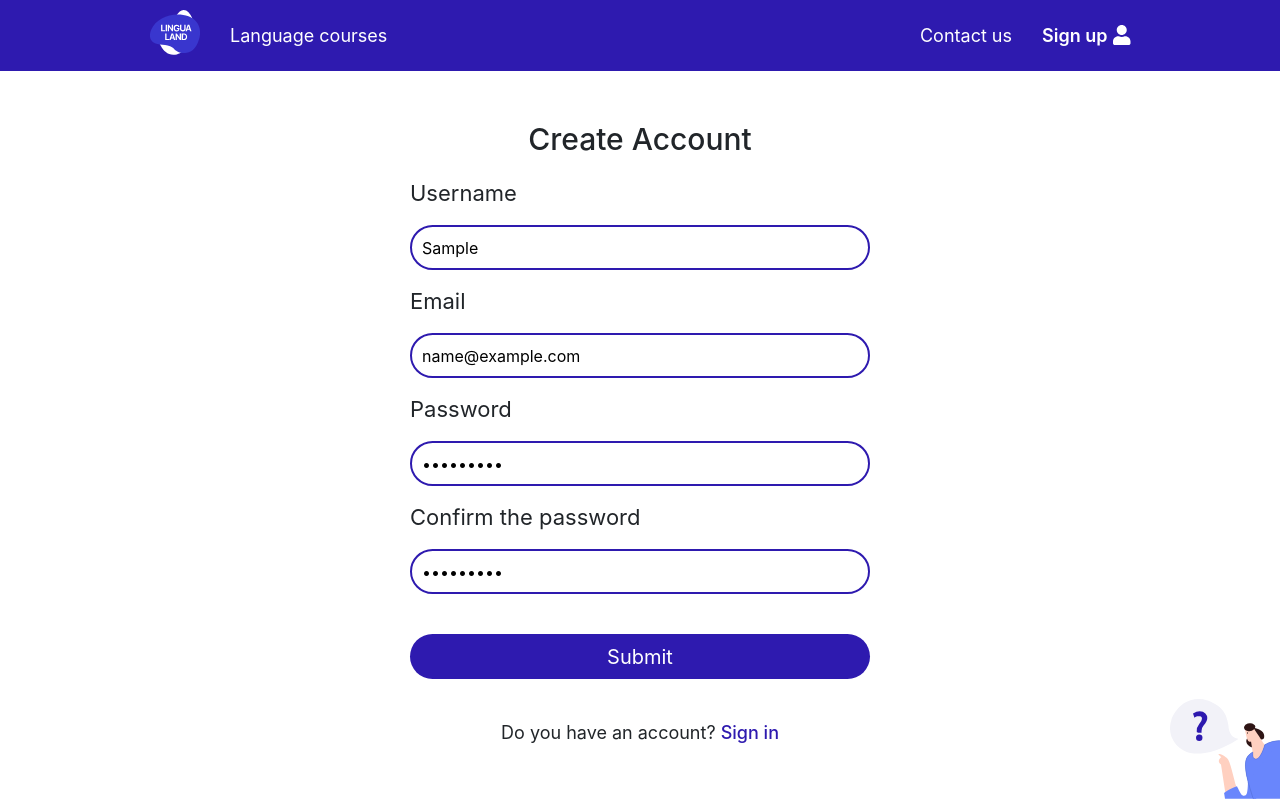
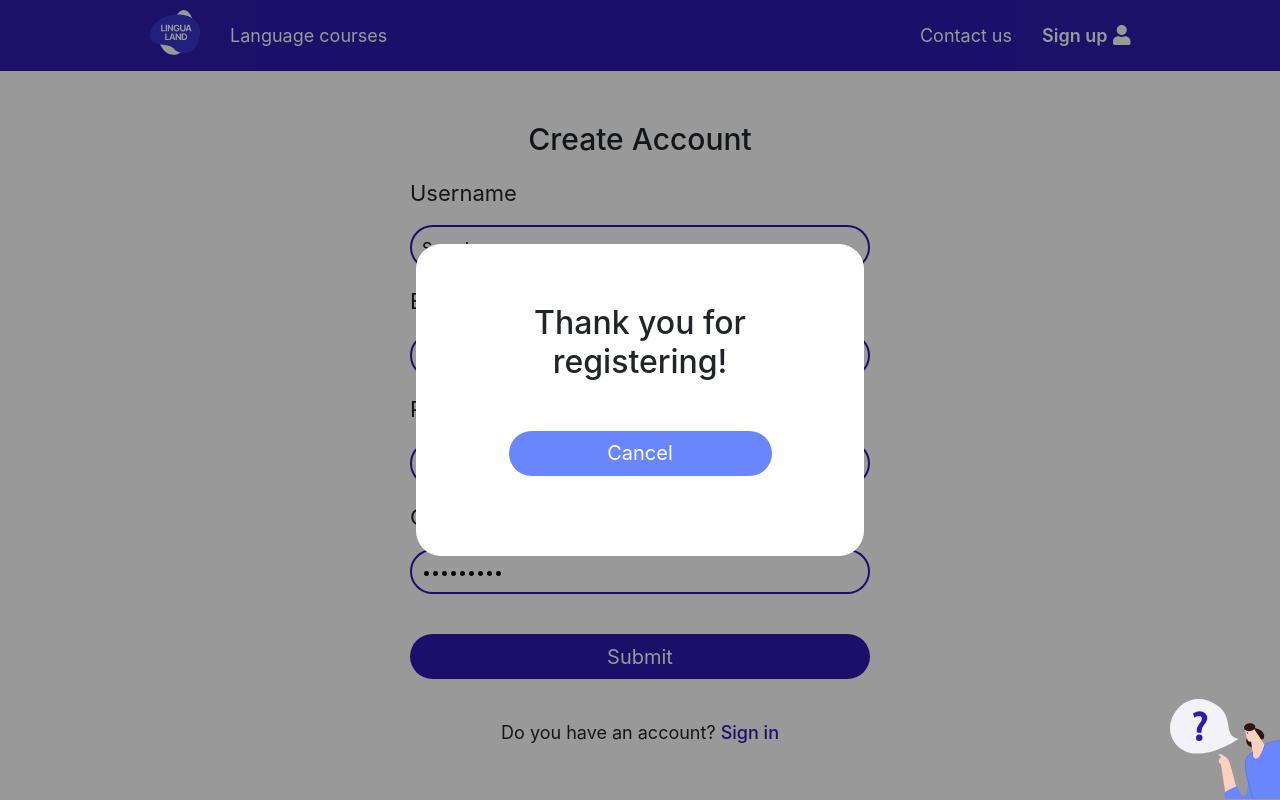
Before and after one commit to zhukouskayat/lingualand-react, a React (Create React App) app: page /login in a window 1280 px wide. Both pictures are taken after typing "Sample", "name@example.com", "Sample123", "Sample123" into the empty fields and a click on the button "Submit". Shown: the top 800 px of the page. Built offline with nearby package versions, Linux system fonts and the light colour scheme.

Commit message:
Added popup to the signUp page

```diff
--- a/src/components/pages/signUp/signUp.css
+++ b/src/components/pages/signUp/signUp.css
@@ -3,7 +3,7 @@
   padding-bottom: 200px;
 }
 
-.signUpContent h2{
+.signUpContent>h2{
   text-align: center;
   padding: 50px 0px 5px 0px;
   font-size: var(--font-size-h2);
@@ -87,3 +87,9 @@
   width: 33%;
   z-index: -1;
 }
+
+.popupSignUp>h2 {
+  text-align: center;
+  margin-top: 30px;
+  margin-bottom: 50px;
+}
--- a/src/components/pages/signUp/signUp.js
+++ b/src/components/pages/signUp/signUp.js
@@ -1,16 +1,38 @@
-import React from "react";
+import React, { useState } from "react";
 import { Formik } from "formik";
 import * as yup from "yup";
 
 import "./signUp.css";
+import Popup from "components/popup/popup";
 
 const SignUp = () => {
+  const [popupActive, setPopupActive] = useState(false);
+
+  const popupSignUp = () => {
+    return (
+      <div className="popupSignUp">
+        <h2>Thank you for registering!</h2>
+      </div>
+    );
+  };
 
   const validationSchema = yup.object().shape({
-    username: yup.string().typeError("Invalid data type").required("Username cannot be empty"),
-    password: yup.string().typeError("Invalid data type").required("Password cannot be empty"),
-    email: yup.string().email("Invalid data type").required("Email cannot be empty"),
-    confirmPassword: yup.string().oneOf([yup.ref("password")], "Passwords do not match").required("Password cannot be empty"),
+    username: yup
+      .string()
+      .typeError("Invalid data type")
+      .required("Username cannot be empty"),
+    password: yup
+      .string()
+      .typeError("Invalid data type")
+      .required("Password cannot be empty"),
+    email: yup
+      .string()
+      .email("Invalid data type")
+      .required("Email cannot be empty"),
+    confirmPassword: yup
+      .string()
+      .oneOf([yup.ref("password")], "Passwords do not match")
+      .required("Password cannot be empty"),
   });
 
   return (
@@ -26,6 +48,7 @@ const SignUp = () => {
         validateOnBlur
         onSubmit={(values) => {
           console.log(values);
+          setPopupActive(true);
         }}
         validationSchema={validationSchema}
       >
@@ -40,7 +63,6 @@ const SignUp = () => {
           dirty,
         }) => (
           <div className="signUpForms">
-
             <label>Username</label>
             <input
               className={"loginInput"}
@@ -98,7 +120,6 @@ const SignUp = () => {
             )}
 
             <div className="buttonSignUp">
-
               <button
                 className="buttonLogin"
                 disabled={!isValid && !dirty}
@@ -107,13 +128,21 @@ const SignUp = () => {
               >
                 Submit
               </button>
-
             </div>
           </div>
         )}
       </Formik>
 
-      <p className="signIn">Do you have an account? <span>Sign in</span></p>
+      <Popup
+        active={popupActive}
+        setActive={setPopupActive}
+        children={popupSignUp()}
+        name={"Cancel"}
+      />
+
+      <p className="signIn">
+        Do you have an account? <span>Sign in</span>
+      </p>
     </div>
   );
 };
```
Also changed, not shown: 1 other file (tests, documents, lock files or other folders).
